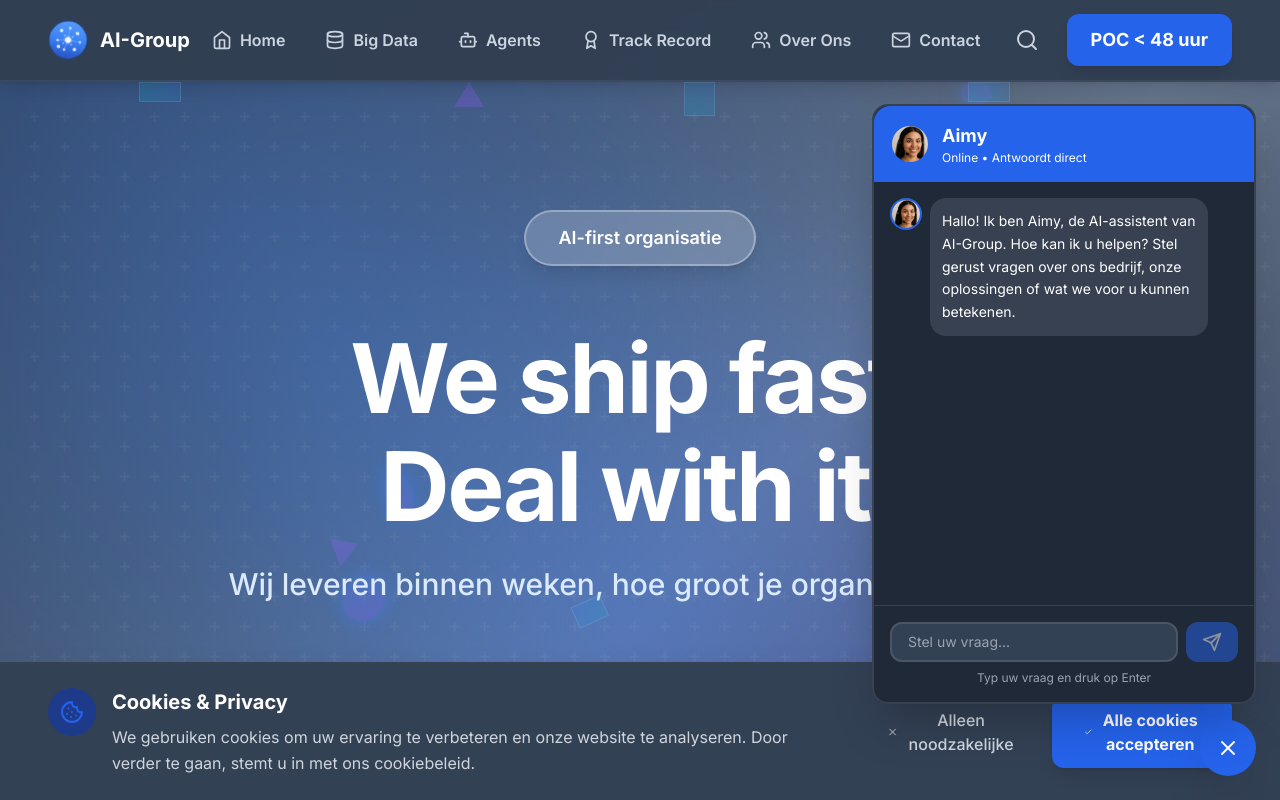
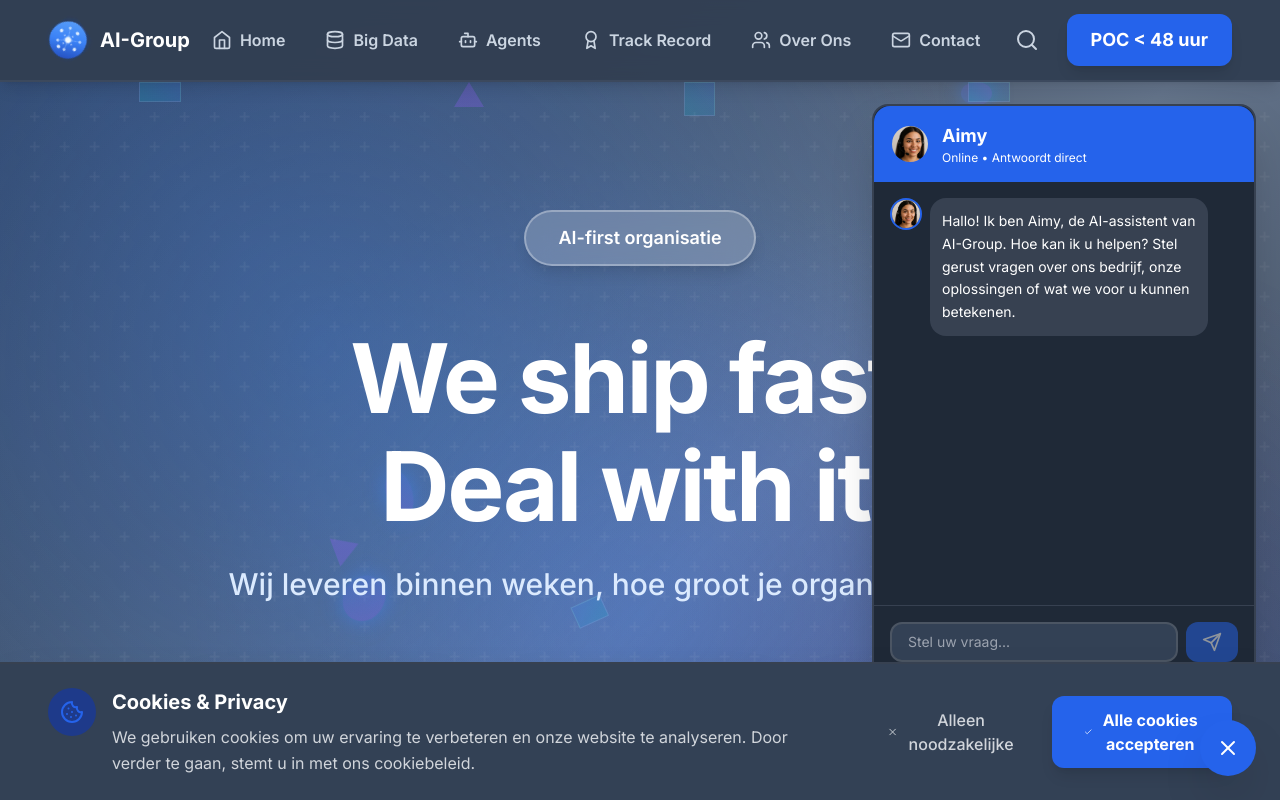
Before and after one commit to HoltermanP/AI-group, a Next.js app: page / in a window 1280 px wide. Both pictures are taken after a click on the button 1228 px from the left and 748 px from the top of the page. Shown: the top 800 px of the page. Built offline with nearby package versions, Linux system fonts and the light colour scheme.

Commit message:
Fix chatbot button positioning - voorkom verspringen en overlappende rondjes

```diff
--- a/components/Chatbot.tsx
+++ b/components/Chatbot.tsx
@@ -183,9 +183,9 @@ export default function Chatbot() {
   return (
     <>
       {/* Floating Chat Button met uitklapanimatie */}
-      <div className="fixed bottom-6 right-6 z-50">
+      <div className="fixed bottom-6 right-6 z-50" style={{ width: '56px', height: '56px' }}>
         {/* Uitklapende melding bubble */}
-        {isAnnouncing && (
+        {isAnnouncing && !isOpen && (
           <div className="absolute bottom-20 right-0 mb-2 w-72 animate-chatbotAnnounce">
             <div className="bg-white dark:bg-gray-800 rounded-2xl shadow-2xl border-2 border-primary-300 dark:border-primary-600 p-4 relative">
               {/* Pijl naar beneden */}
@@ -209,13 +209,15 @@ export default function Chatbot() {
           </div>
         )}
 
-        {/* Chat Button */}
+        {/* Chat Button - vaste positie, geen transform */}
         <button
           onClick={() => setIsOpen(!isOpen)}
-          className={`w-14 h-14 bg-primary-600 hover:bg-primary-700 text-white rounded-full shadow-2xl flex items-center justify-center transition-all duration-300 hover:scale-110 ${
-            isAnnouncing ? 'animate-pulse scale-110' : ''
-          }`}
-          aria-label="Open chatbot"
+          className="absolute bottom-0 right-0 w-14 h-14 bg-primary-600 hover:bg-primary-700 text-white rounded-full shadow-2xl flex items-center justify-center transition-colors duration-200"
+          style={{
+            transform: 'none',
+            willChange: 'auto'
+          }}
+          aria-label={isOpen ? "Sluit chatbot" : "Open chatbot"}
         >
           {isOpen ? (
             <X className="w-6 h-6" />
@@ -227,7 +229,7 @@ export default function Chatbot() {
 
       {/* Chat Window */}
       {isOpen && (
-        <div className="fixed bottom-24 right-6 w-96 h-[600px] bg-white dark:bg-gray-800 rounded-2xl shadow-2xl border-2 border-gray-200 dark:border-gray-700 z-50 flex flex-col">
+        <div className="fixed bottom-24 right-6 w-96 h-[600px] bg-white dark:bg-gray-800 rounded-2xl shadow-2xl border-2 border-gray-200 dark:border-gray-700 z-40 flex flex-col">
           {/* Header */}
           <div className="bg-primary-600 text-white p-4 rounded-t-2xl flex items-center justify-between">
             <div className="flex items-center space-x-3">
```
